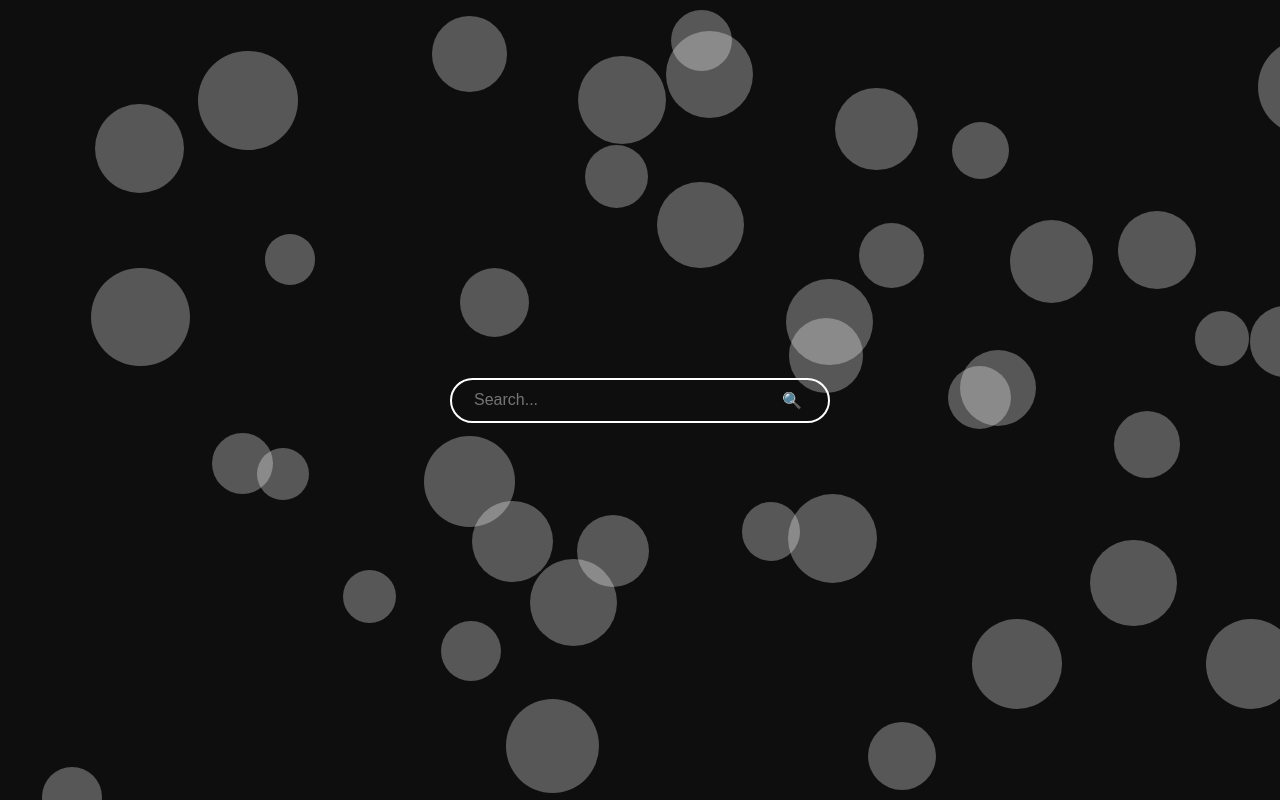
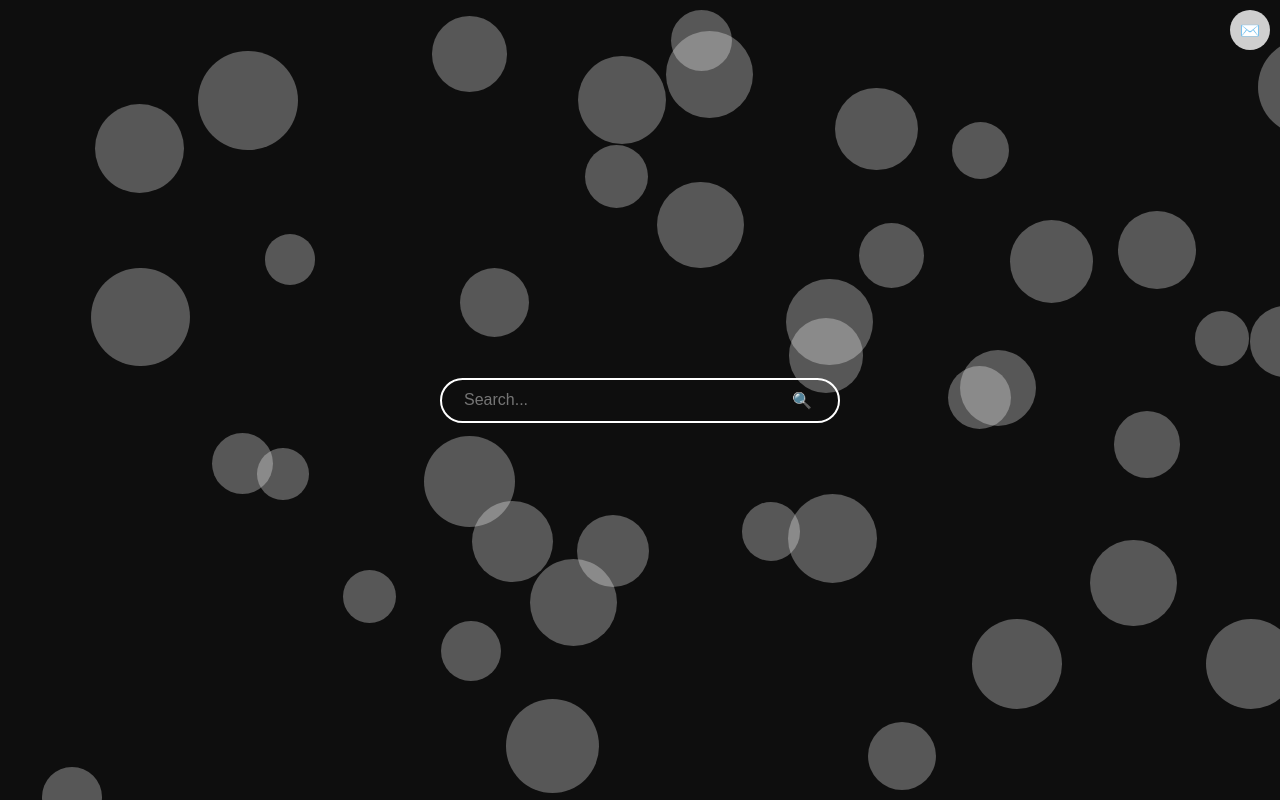
Before and after one commit to Arch0nRP/homepage, a plain HTML site: page index.html in a window 1280 px wide. Drawn offline with Linux system fonts and the light colour scheme.

Commit message:
Update index.html

```diff
--- a/index.html
+++ b/index.html
@@ -26,22 +26,22 @@
             border: 2px solid #fff;
             border-radius: 25px;
             padding: 10px 20px;
-            transition: all 0.3s ease;
+            transition: box-shadow 0.3s ease;
         }
         .search-bar input {
             border: none;
             background: none;
             outline: none;
             color: #fff;
-            font-size: 16px;
-            width: 300px;
+            font-size: 1em;
+            width: 20em;
         }
         .search-bar button {
             border: none;
             background: none;
             cursor: pointer;
             color: #fff;
-            font-size: 16px;
+            font-size: 1em;
             outline: none;
         }
         .search-bar:hover {
@@ -54,7 +54,7 @@
             display: none;
             position: absolute;
             top: 50px;
-            width: calc(100% - 44px);
+            width: 100%;
             z-index: 1;
         }
         .suggestions ul {
@@ -83,6 +83,19 @@
             border-radius: 50%;
             background: rgba(255, 255, 255, 0.3);
         }
+        .gmail-button {
+            position: absolute;
+            top: 10px;
+            right: 10px;
+            width: 40px;
+            height: 40px;
+            border-radius: 50%;
+            background: rgba(255, 255, 255, 0.8);
+            display: flex;
+            justify-content: center;
+            align-items: center;
+            cursor: pointer;
+        }
     </style>
 </head>
 <body>
@@ -96,6 +109,7 @@
         </div>
     </div>
     <div class="background-shapes" id="background-shapes"></div>
+    <div class="gmail-button" onclick="openGmail()">✉️</div>
     <script>
         function handleSearch(event) {
             event.preventDefault();
@@ -151,6 +165,10 @@
             document.getElementById('suggestions').style.display = 'block';
         }
 
+        function openGmail() {
+            window.location.href = 'https://mail.google.com/';
+        }
+
         for (let i = 0; i < 40; i++) {
             createShape();
         }
```
